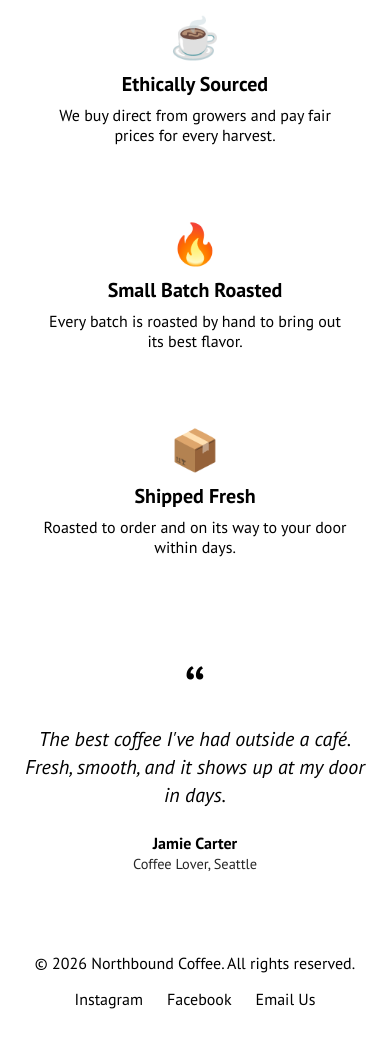
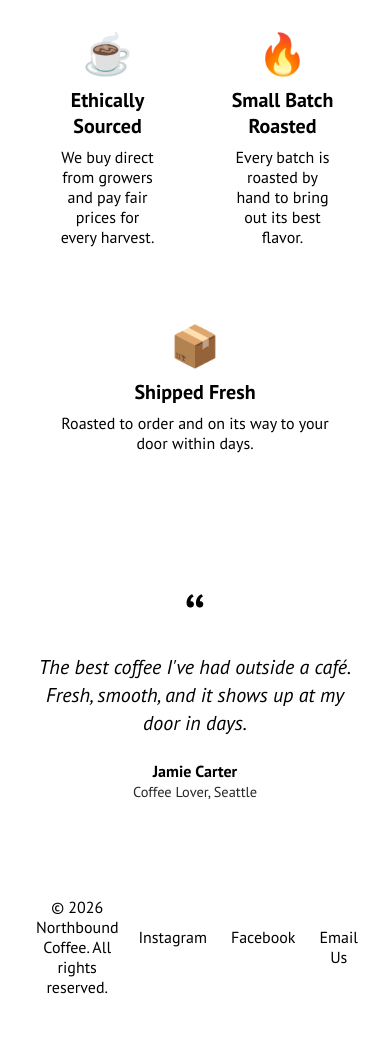
Before and after one commit to Herman1258/W4C-Responsive, a plain HTML site: page index.html in a window 390 px wide. Shown: the part 572-1613 px from the top of the page. Drawn offline with Linux system fonts and the light colour scheme.

Commit message:
Add tablet styles for features, testimonial and footer

```diff
--- a/css/style.css
+++ b/css/style.css
@@ -258,3 +258,26 @@ body {
     flex: 1;
     min-height: 320px;
   }
+  .features {
+    grid-template-columns: 1fr 1fr;
+    padding: 3rem 2rem;
+  }
+
+  .feature:last-child {
+    grid-column: 1 / -1;
+  }
+
+  .testimonial {
+    padding: 4rem 2rem;
+  }
+
+  .testimonial blockquote {
+    max-width: 600px;
+    margin: 0 auto;
+  }
+
+  .site-footer {
+    flex-direction: row;
+    justify-content: space-between;
+    padding: 2rem;
+  }
```
